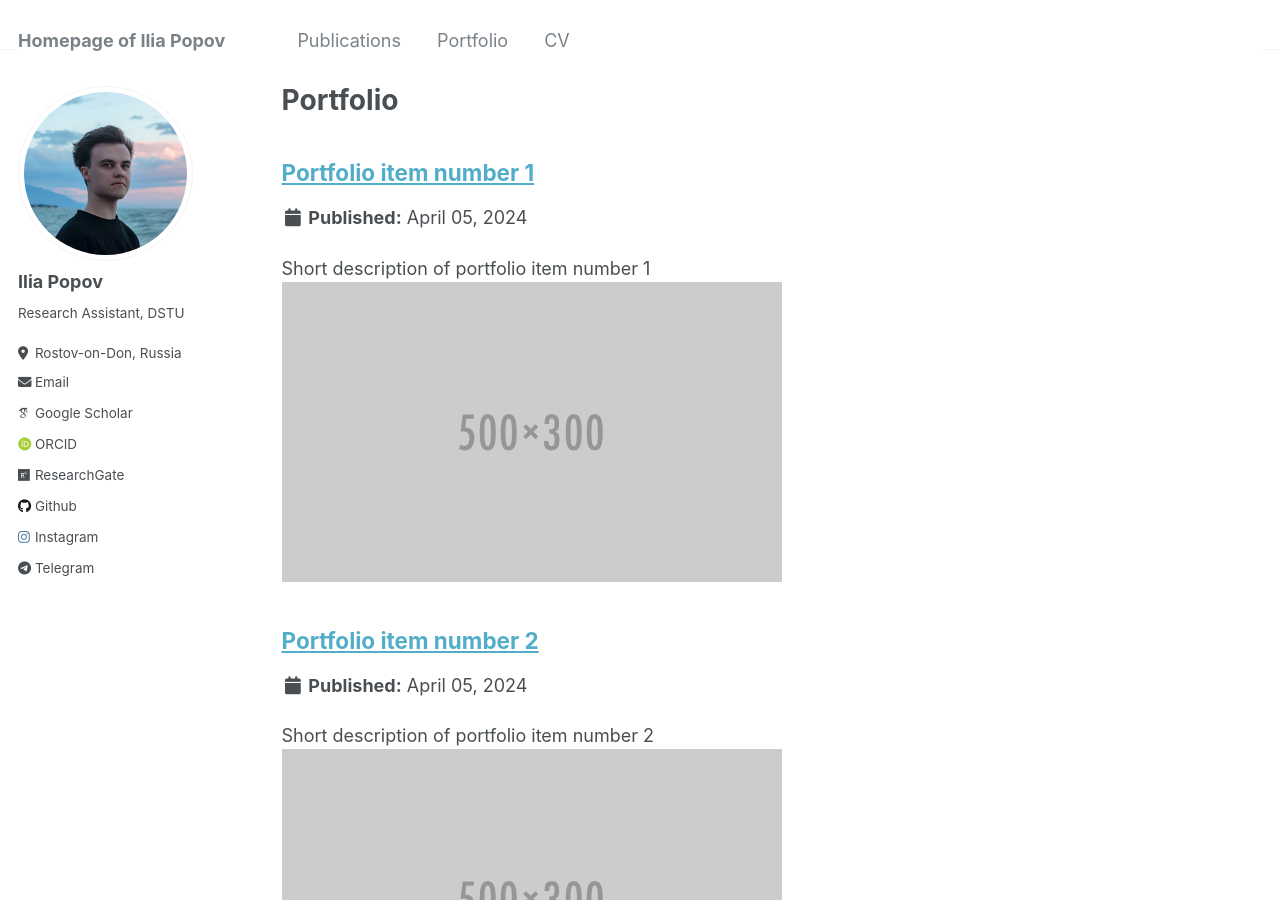
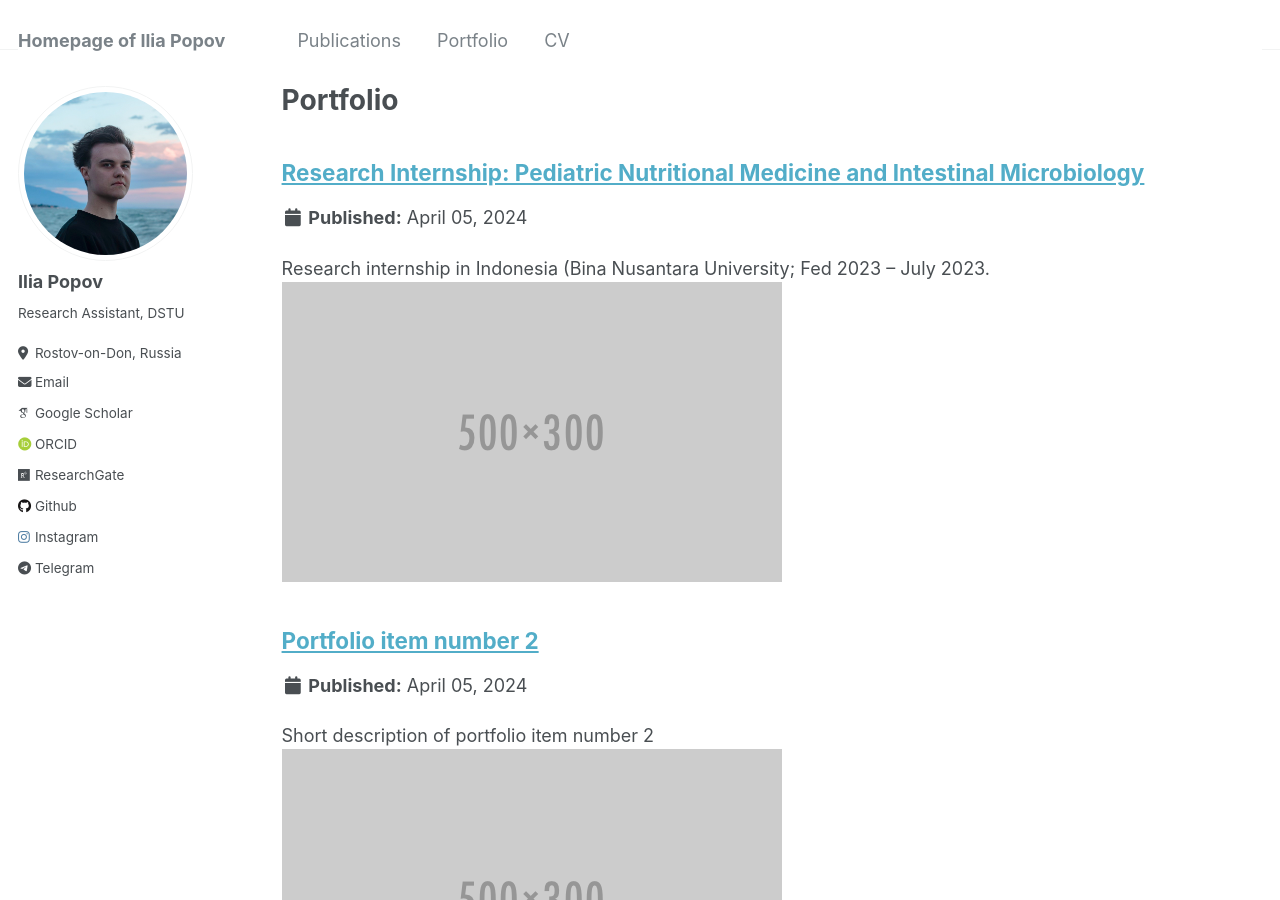
Before and after one commit to iliapopov17/iliapopov17.github.io, a Jekyll site: the page built from _pages/portfolio.html, in a window 1280 px wide and 900 px high. Built offline with Jekyll 4.4.1, drawn with Linux system fonts in a browser that asks for light colours; some web fonts are replaced; some of the changed lines change nothing that is shown.

Commit message:
add portfolio1

```diff
--- a/_portfolio/portfolio-1.md
+++ b/_portfolio/portfolio-1.md
@@ -1,7 +1,32 @@
 ---
-title: "Portfolio item number 1"
-excerpt: "Short description of portfolio item number 1<br/><img src='/images/500x300.png'>"
+title: "Research Internship: Pediatric Nutritional Medicine and Intestinal Microbiology"
+excerpt: "Research internship in Indonesia (Bina Nusantara University; Fed 2023 – July 2023.<br/><img src='/images/500x300.png'>"
 collection: portfolio
 ---
 
-This is an item in your portfolio. It can be have images or nice text. If you name the file .md, it will be parsed as markdown. If you name the file .html, it will be parsed as HTML.
+## Research topic
+Pediatric Nutritional Medicine and Intestinal Microbiology (repository name is the acronym)
+
+## Field Work
+
+During the internship, I did a research expedition to the East Nusa Tenggara Province (Kupang City & North Kodi Township). This experience involved participation in the organization and execution of a clinical trial, a significant endeavor aimed at advancing our understanding of probiotic efficacy.<br>
+
+The crux of my responsibilities revolved around assistanship of organization and coordination of a clinical trial. This trial focused on over 200 children distributed across 4 distinct groups. I have visited group №2 & group №4.<br>
+
+Blood and stool samples were systematically gathered from the participants.<br>
+
+<div style='justify-content: center'>
+<img src="https://github.com/iliapopov17/PNMIM/blob/84c205eaac7977f7e80cab94097b9f2fcc0412ad/img/Study%20design.jpg" align='center', width="100%">
+</div>
+
+_Figure 1. Clinical trial design._
+
+## Bioinformatic Works
+
+### Genomic Insights: Unraveling Safety Aspects of Probiotic _Lpb. plantarum_ IS-10506
+
+This [internship report](https://github.com/iliapopov17/PNMIM/tree/main/Genome%20annotation) unveils a comprehensive genome-based safety assessment of the probiotic strain _Lpb. plantarum_ IS-10506. The study explores bacteriocin clusters and CRISPR sequences, shedding light on its antimicrobial potential and defense mechanisms.
+
+### Microbial Insights: Examining Gut Differences in Growing Children
+
+This [internship report](https://github.com/iliapopov17/PNMIM/tree/main/Metagenomic%20assay) presents a multivariate analysis of the relationship between clinical metadata and microbiome characteristics in a comparative study of gut microbiota profiles in stunted and normal growing children aged 36-45 months. V3-V4 16s rRNA amplicon sequencing data from faecal samples of the children participating in the study were used for the analyses.
```
